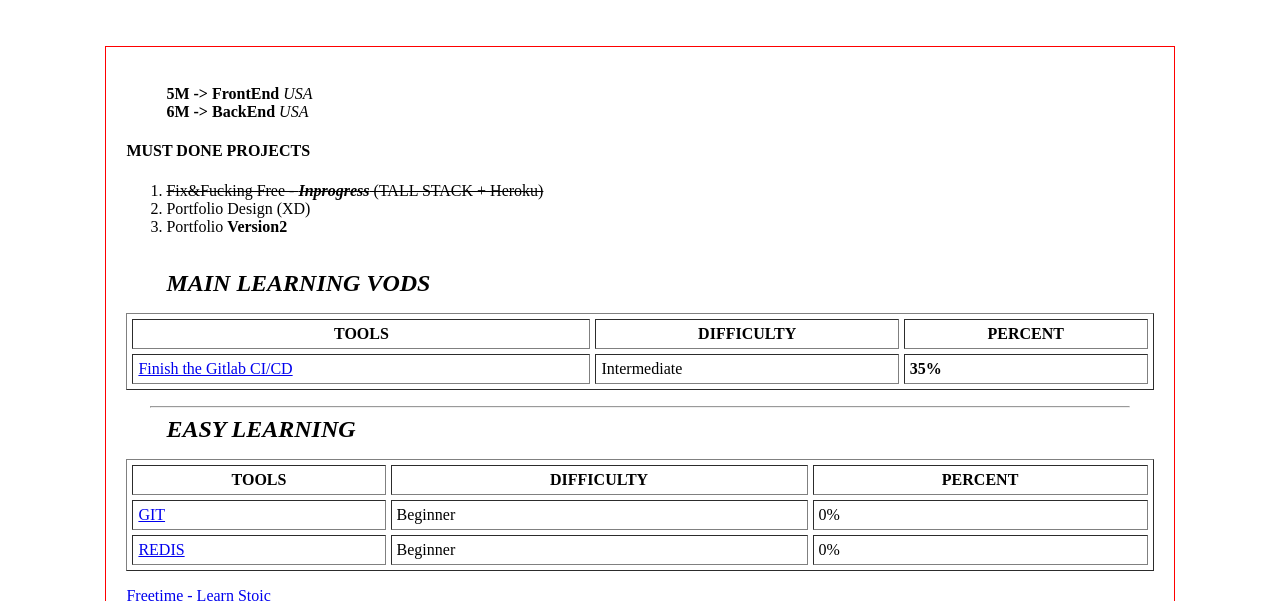
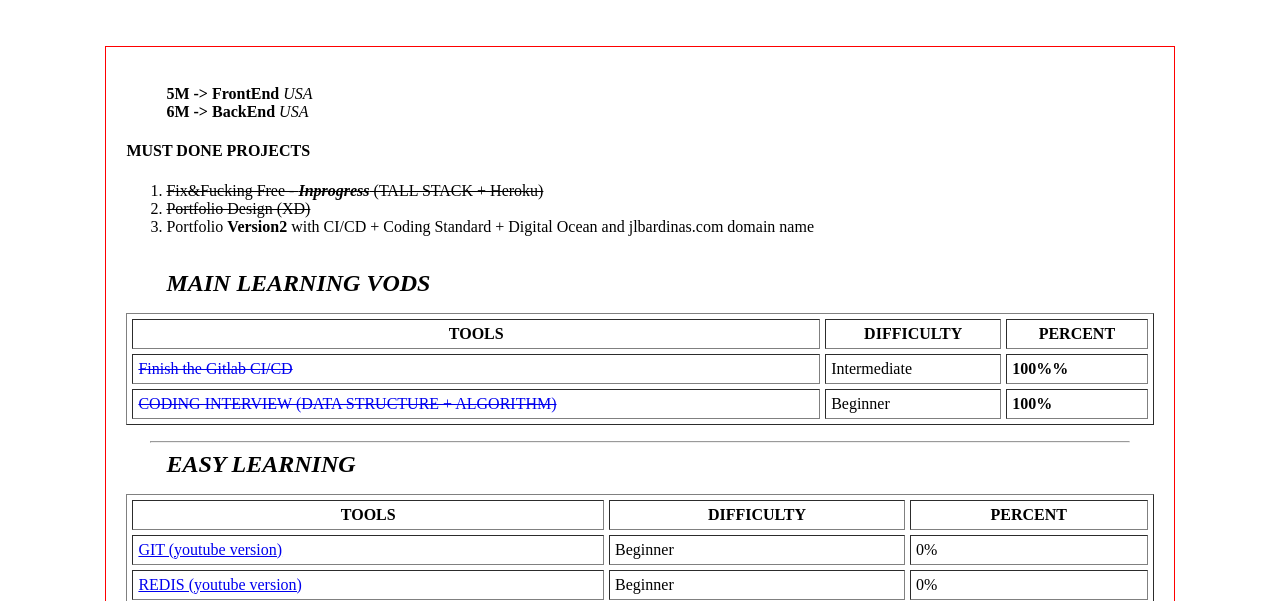
Before and after one commit to johnLitoBardinas/mywebsite, a website: page dist/mustdone.html in a window 1280 px wide. Shown: the part 199-800 px from the top of the page. Drawn offline with Linux system fonts and the light colour scheme.

Commit message:
done: Edit Goal 2020

```diff
--- a/dist/mustdone.html
+++ b/dist/mustdone.html
@@ -26,8 +26,8 @@
                 <h4>MUST DONE PROJECTS</h4>
                 <ol>
                     <li class="fucking-done">Fix&Fucking Free - <b><em>Inprogress</em></b> (TALL STACK + Heroku)</li>
-                    <li>Portfolio Design (XD)</li>
-                    <li>Portfolio <b>Version2</b></li>
+                    <li class="fucking-done">Portfolio Design (XD)</li>
+                    <li>Portfolio <b>Version2</b> with CI/CD + Coding Standard + Digital Ocean and jlbardinas.com domain name</li>
                 </ol>
             </div>
 
@@ -45,10 +45,10 @@
             <tbody>
                 <tr>
                     <td>
-                        <a href="https://www.udemy.com/course/gitlab-ci-pipelines-ci-cd-and-devops-for-beginners/learn/lecture/14825632#overview" target="_blank">Finish the Gitlab CI/CD</a>
+                        <a href="https://www.udemy.com/course/gitlab-ci-pipelines-ci-cd-and-devops-for-beginners/learn/lecture/14825632#overview" target="_blank" class="fucking-done">Finish the Gitlab CI/CD</a>
                     </td>
                     <td>Intermediate</td>
-                    <td><b>35%</b></td>
+                    <td><b>100%%</b></td>
                 </tr>
                 <!-- <tr>
                     <td>
@@ -57,13 +57,15 @@
                     <td>Intermediate</td>
                     <td><b>50%</b></td>
                 </tr>
+                -->
                 <tr>
                     <td>
-                        <a href="https://www.udemy.com/course/master-the-coding-interview-data-structures-algorithms/" target="_blank">CODING INTERVIEW (DATA STRUCTURE + ALGORITHM)</a>
+                        <a href="https://www.udemy.com/course/master-the-coding-interview-data-structures-algorithms/" target="_blank" class="fucking-done">CODING INTERVIEW (DATA STRUCTURE + ALGORITHM)</a>
                     </td>
                     <td>Beginner</td>
-                    <td><b>13%</b></td>
+                    <td><b>100%</b></td>
                 </tr>
+                <!--
                 <tr>
                     <td>
                         <a href="https://www.udemy.com/course/electron-from-scratch/learn/lecture/19823646?start=0#overview" target="_blank">ELECTRON TRAVERSY G</a>
@@ -95,14 +97,14 @@
             <tbody>
                 <tr>
                     <td>
-                        <a href="https://www.youtube.com/watch?v=USjZcfj8yxE" target="_blank">GIT</a>
+                        <a href="https://www.youtube.com/watch?v=USjZcfj8yxE" target="_blank">GIT (youtube version)</a>
                     </td>
                     <td>Beginner</td>
                     <td>0%</td>
                 </tr>
                 <tr>
                     <td>
-                        <a href="https://www.youtube.com/watch?v=Hbt56gFj998&t=145s" target="_blank">REDIS</a>
+                        <a href="https://www.youtube.com/watch?v=Hbt56gFj998&t=145s" target="_blank">REDIS (youtube version)</a>
                     </td>
                     <td>Beginner</td>
                     <td>0%</td>
```
